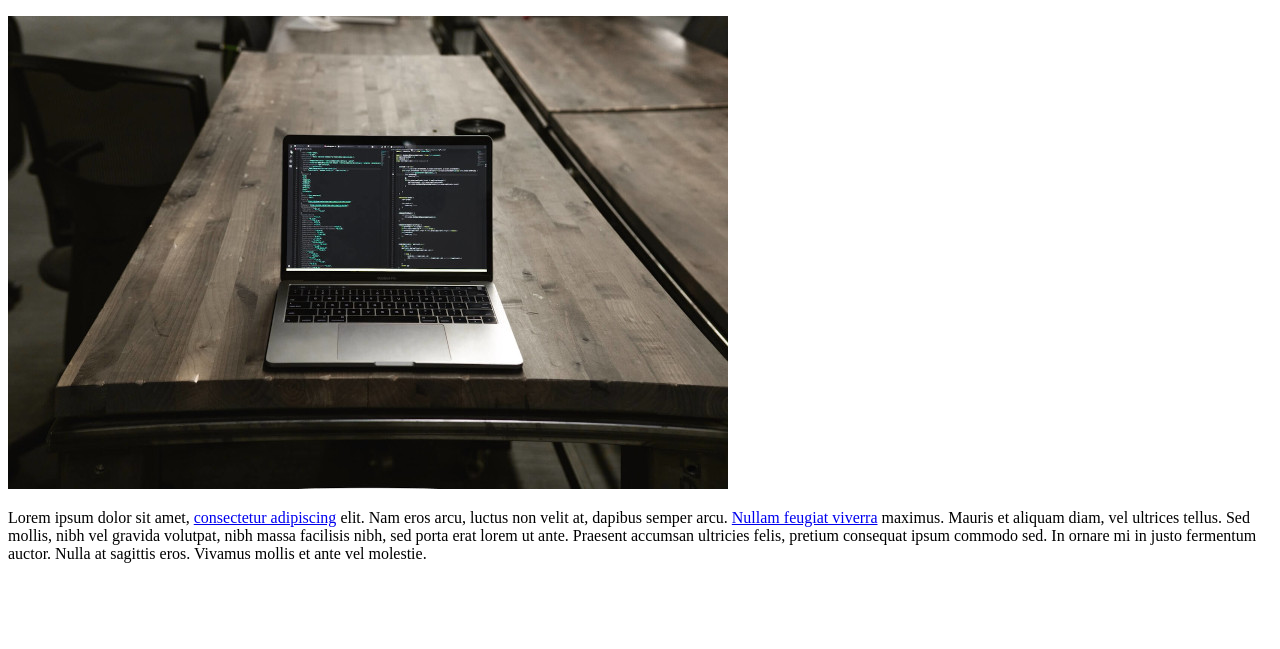
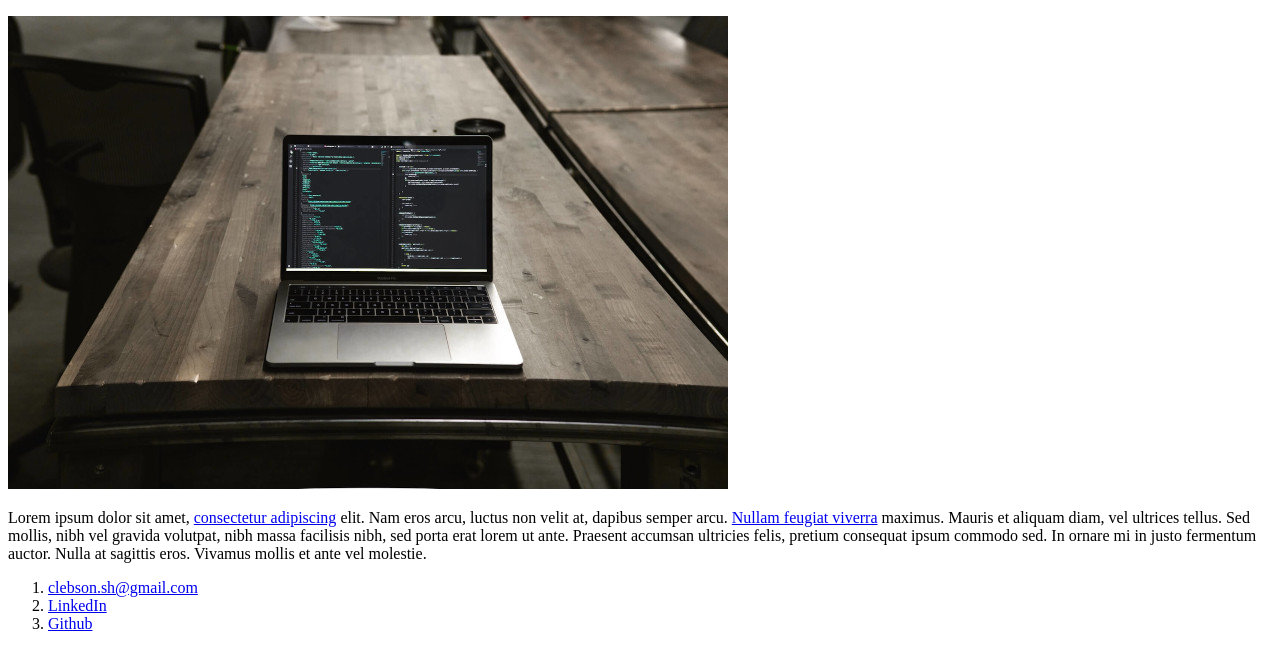
Before and after one commit to clebsonsh/html5-ccs-dio, a plain HTML site: page index.html in a window 1280 px wide. Shown: the part 284-933 px from the top of the page. Before the commit the page ends 863 px from the top, so only its background shows below. Drawn offline with Linux system fonts and the light colour scheme.

Commit message:
list tags

```diff
--- a/index.html
+++ b/index.html
@@ -9,15 +9,18 @@
     <img src="img/avatar.jpeg" alt="Clebson's face picture">
     <h1>Clébson Moura</h1>
   </header>
+
   <section>
     <header>
       <h2>Posts</h2>
     </header>
+
     <article>
       <header>
         <h3>Post #1</h3>
         <img src="img/code-img.jpg" alt="Macbook in a table">
       </header>
+
       <p>
         Lorem ipsum dolor sit amet,
         <a href="https://www.linkedin.com/in/clebsonsh/" target="_blank">consectetur adipiscing</a>
@@ -29,8 +32,26 @@
         sed. In ornare mi in justo fermentum auctor. Nulla at sagittis eros.
         Vivamus mollis et ante vel molestie.
       </p>
+
     </article>
   </section>
-  <footer></footer>
+
+  <footer>
+
+    <ol>
+      <li>
+        <a href="mailto:clebson.sh@gmail.com">clebson.sh@gmail.com</a>
+      </li>
+      <li>
+        <a href="https://www.linkedin.com/in/clebsonsh/" target="_blank">
+          LinkedIn
+        </a>
+      </li>
+      <li>
+        <a href="https://github.com/clebsonsh" target="_blank">Github</a>
+      </li>
+    </ol>
+
+  </footer>
 </body>
 </html>
```
